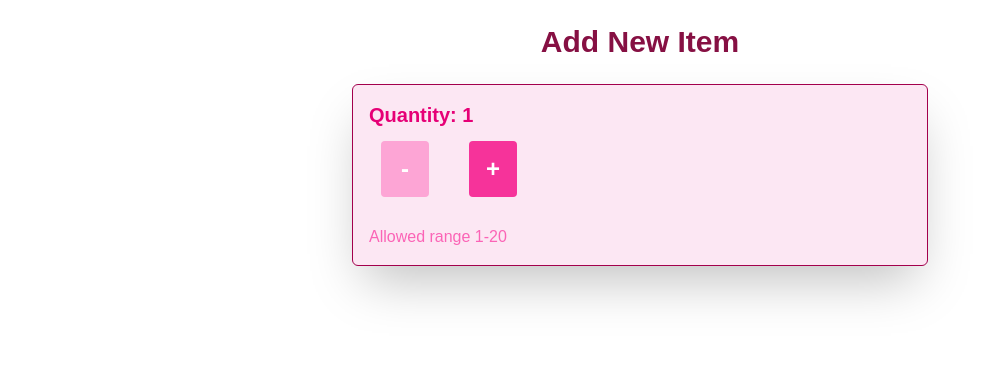
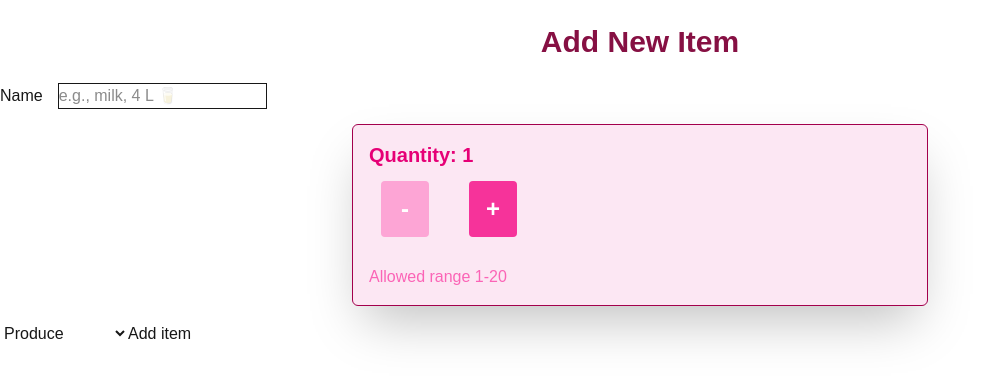
Before and after one commit to Jasleen-Kaur77/cprg306-assignments, a Next.js app: page /week-5 in a window 1280 px wide. Shown: the top 380 px of the page, without its empty margins (0-1000 px from the left). Built offline with nearby package versions, Linux system fonts and the light colour scheme.

Commit message:
Create a form component

```diff
--- a/app/week-5/new-item.js
+++ b/app/week-5/new-item.js
@@ -6,6 +6,14 @@ export default function NewItem() {
   const [quantity, setQuantity] = useState(1);
   const [name, setName] = useState("");
   const [category, setCategory] = useState("produce");
+
+  const handleNameChange = (event) => {
+    setName(event.target.value);
+  };
+
+  const handleCategoryChange = (event) => {
+    setCategory(event.target.value);
+  };
 
   const increment = () => {
     if (quantity < 20) {
@@ -26,6 +34,7 @@ export default function NewItem() {
       quantity: quantity,
       category: category
     };
+
     console.log(item);
     alert("Item: " + name + "Quantity: " + quantity + "Category: " + category);
     setName("");
@@ -34,13 +43,53 @@ export default function NewItem() {
   }
 
   return (
-    <div className="shadow-2xl border border-pink-800 bg-pink-100 rounded-md p-4 my-4 mx-auto max-w-xl">
-      <p className="text-xl font-semibold text-pink-600">Quantity: {quantity}</p>
-      <div className="flex justify-items-start gap-4 mb-4">
-        <button onClick={decrement} disabled={quantity === 1} className="bg-pink-500 hover:bg-pink-700 disabled:bg-pink-300 rounded m-3 p-3 text-white w-12 font-bold text-2xl"> - </button>
-        <button onClick={increment} disabled={quantity === 20} className="bg-pink-500 hover:bg-pink-700 disabled:bg-pink-300 rounded m-3 p-3 text-white w-12 font-bold text-2xl"> + </button>
+
+    <form onSubmit={handleSubmit}>
+      <label htmlFor="name">Name</label>
+      <input
+        type="text"
+        id="name"
+        value={name}
+        onChange={handleNameChange}
+        className="outline mx-4"
+        name="name"
+        placeholder="e.g., milk, 4 L 🥛"
+        required
+      ></input>
+
+      <div className="shadow-2xl border border-pink-800 bg-pink-100 rounded-md p-4 my-4 mx-auto max-w-xl">
+        <p className="text-xl font-semibold text-pink-600">Quantity: {quantity}</p>
+        <div className="flex justify-items-start gap-4 mb-4">
+          <button type="button" onClick={decrement} disabled={quantity === 1} className="bg-pink-500 hover:bg-pink-700 disabled:bg-pink-300 rounded m-3 p-3 text-white w-12 font-bold text-2xl"> - </button>
+          <button type="button" onClick={increment} disabled={quantity === 20} className="bg-pink-500 hover:bg-pink-700 disabled:bg-pink-300 rounded m-3 p-3 text-white w-12 font-bold text-2xl"> + </button>
+        </div>
+        <p className="text-pink-400">Allowed range 1-20</p>
       </div>
-      <p className="text-pink-400">Allowed range 1-20</p>
-    </div>
+
+      <select
+        id="category"
+        value={category}
+        onChange={handleCategoryChange}
+      >
+        <option value="produce">Produce</option>
+        <option value="dairy">Dairy</option>
+        <option value="bakery">Bakery</option>
+        <option value="meat">Meat</option>
+        <option value="frozenFoods">Frozen Foods</option>
+        <option value="cannedGoods">Canned Goods</option>
+        <option value="dryGoods">Dry Goods</option>
+        <option value="beverages">Beverages</option>
+        <option value="snacks">Snacks</option>
+        <option value="household">Household</option>
+        <option value="otherOptions">Other</option>
+      </select>
+
+      <button
+        type="submit"
+      >
+        Add item
+      </button>
+
+    </form>
   );
 }
```
